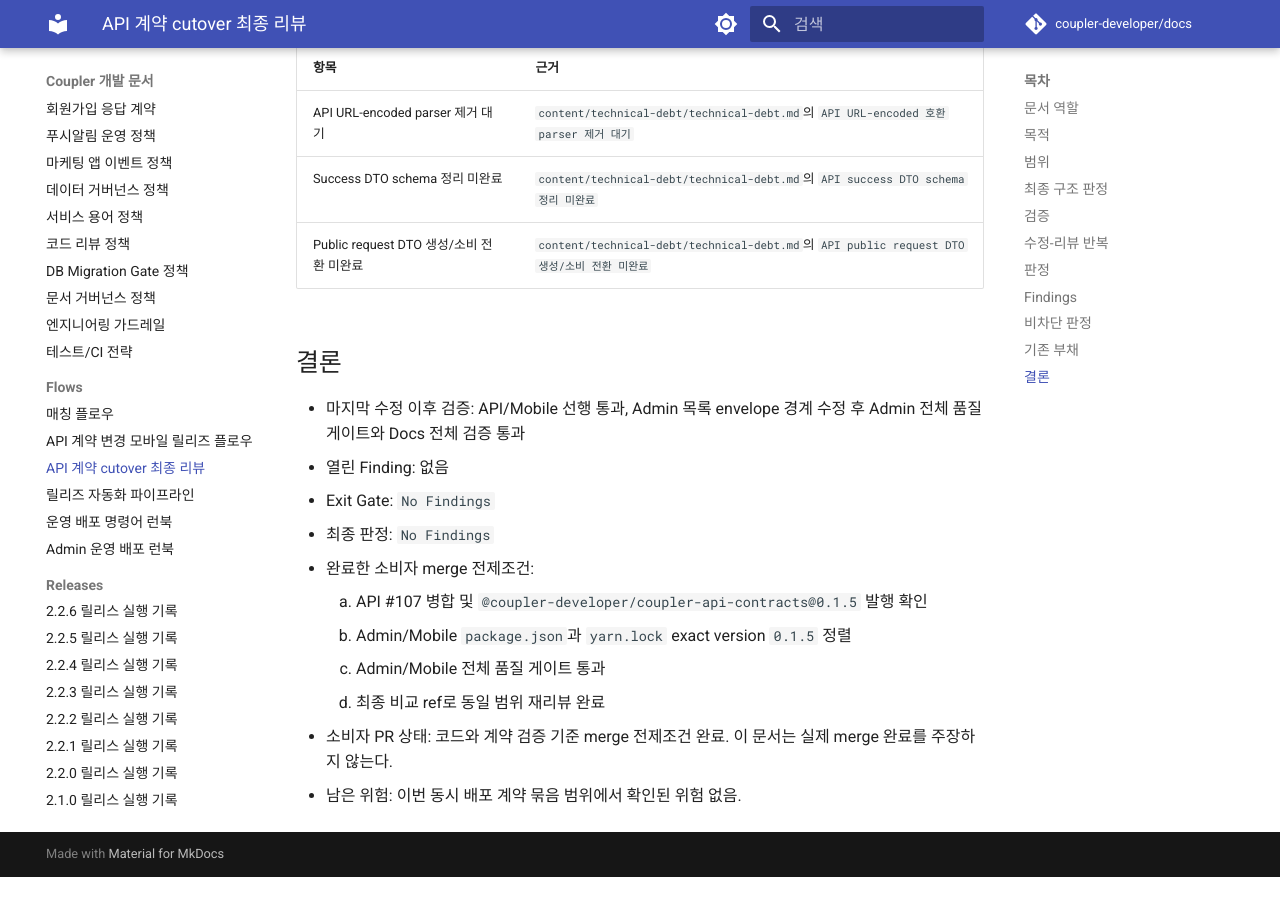
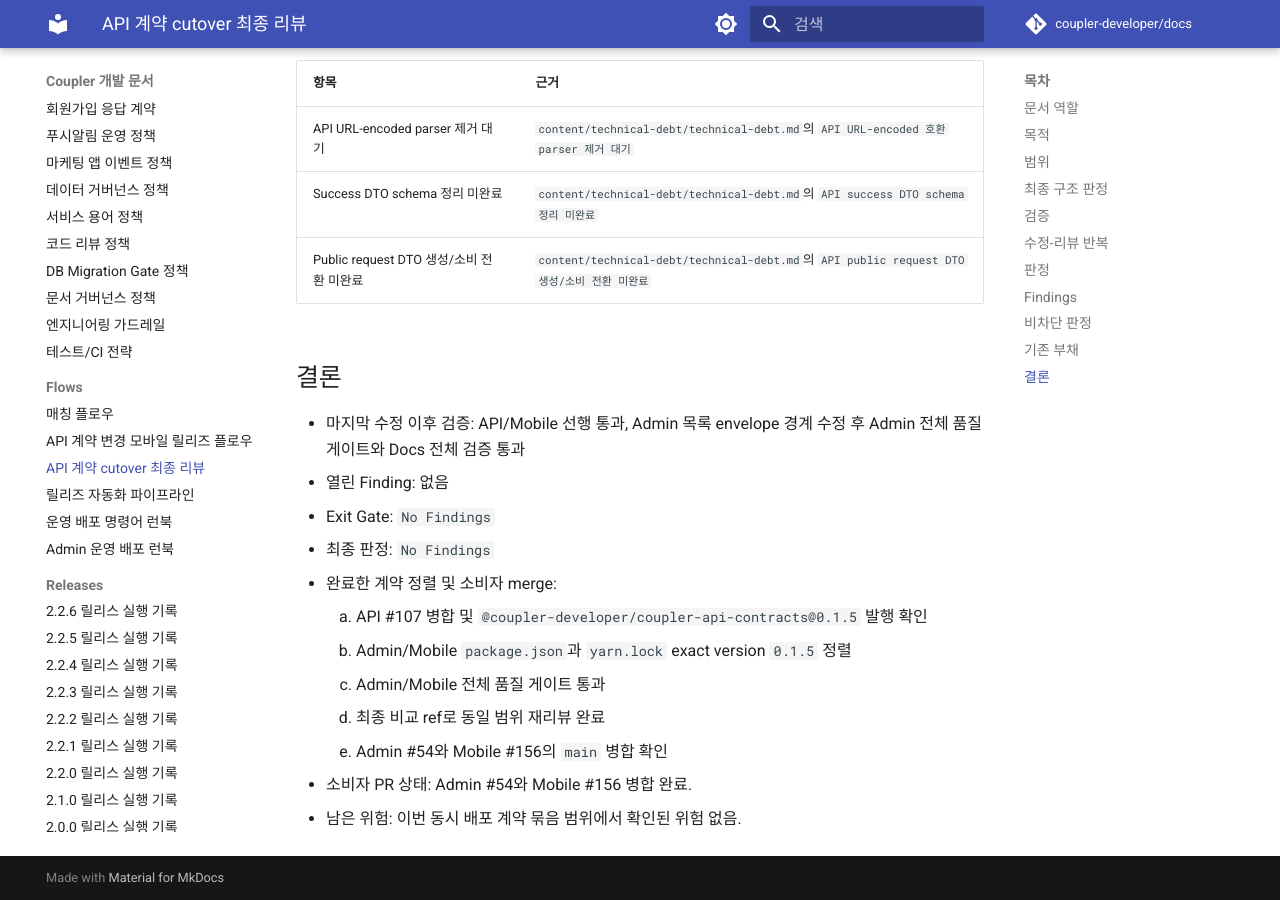
Before and after one commit to coupler-developer/docs, an MkDocs documentation site: the page built from content/flows/cross-project/api-contract-cutover-final-review.md, in a window 1280 px wide and 900 px high, scrolled down 4977 px. Built offline with MkDocs 1.6.1 and Material for MkDocs 9.7.7, drawn with Linux system fonts in a browser that asks for light colours; comment, search, counter and statistics services are not loaded; before the commit the page ends 5854 px from its top, so only the background shows below that; some of the changed text lies outside the part shown.

Commit message:
docs: 소비자 계약 병합 완료 기록
Reason:
- 최종 리뷰 문서의 Admin/Mobile 상태가 실제 main 병합 결과보다 이전 상태로 남아 있었음

Changes:
- Admin #54와 Mobile #156의 merge commit 반영
- 소비자 merge 전제 완료 표현을 실제 병합 완료로 갱신

How:
- GitHub PR 상태와 각 merge commit의 origin/main 포함 여부를 확인해 증빙을 교체

Tests:
- yarn validate:docs 통과
- git diff --check 통과
- 테스트 파일 미변경 (문서-only)

```diff
--- a/content/flows/cross-project/api-contract-cutover-final-review.md
+++ b/content/flows/cross-project/api-contract-cutover-final-review.md
@@ -111,10 +111,11 @@
 - 열린 Finding: 없음
 - Exit Gate: `No Findings`
 - 최종 판정: `No Findings`
-- 완료한 소비자 merge 전제조건:
+- 완료한 계약 정렬 및 소비자 merge:
     1. API #107 병합 및 `@coupler-developer/coupler-api-contracts@0.1.5` 발행 확인
     2. Admin/Mobile `package.json`과 `yarn.lock` exact version `0.1.5` 정렬
     3. Admin/Mobile 전체 품질 게이트 통과
     4. 최종 비교 ref로 동일 범위 재리뷰 완료
-- 소비자 PR 상태: 코드와 계약 검증 기준 merge 전제조건 완료. 이 문서는 실제 merge 완료를 주장하지 않는다.
+    5. Admin #54와 Mobile #156의 `main` 병합 확인
+- 소비자 PR 상태: Admin #54와 Mobile #156 병합 완료.
 - 남은 위험: 이번 동시 배포 계약 묶음 범위에서 확인된 위험 없음.
```
Also changed, not shown: other parts of content/flows/cross-project/api-contract-cutover-final-review.md (+4 -4 lines).
